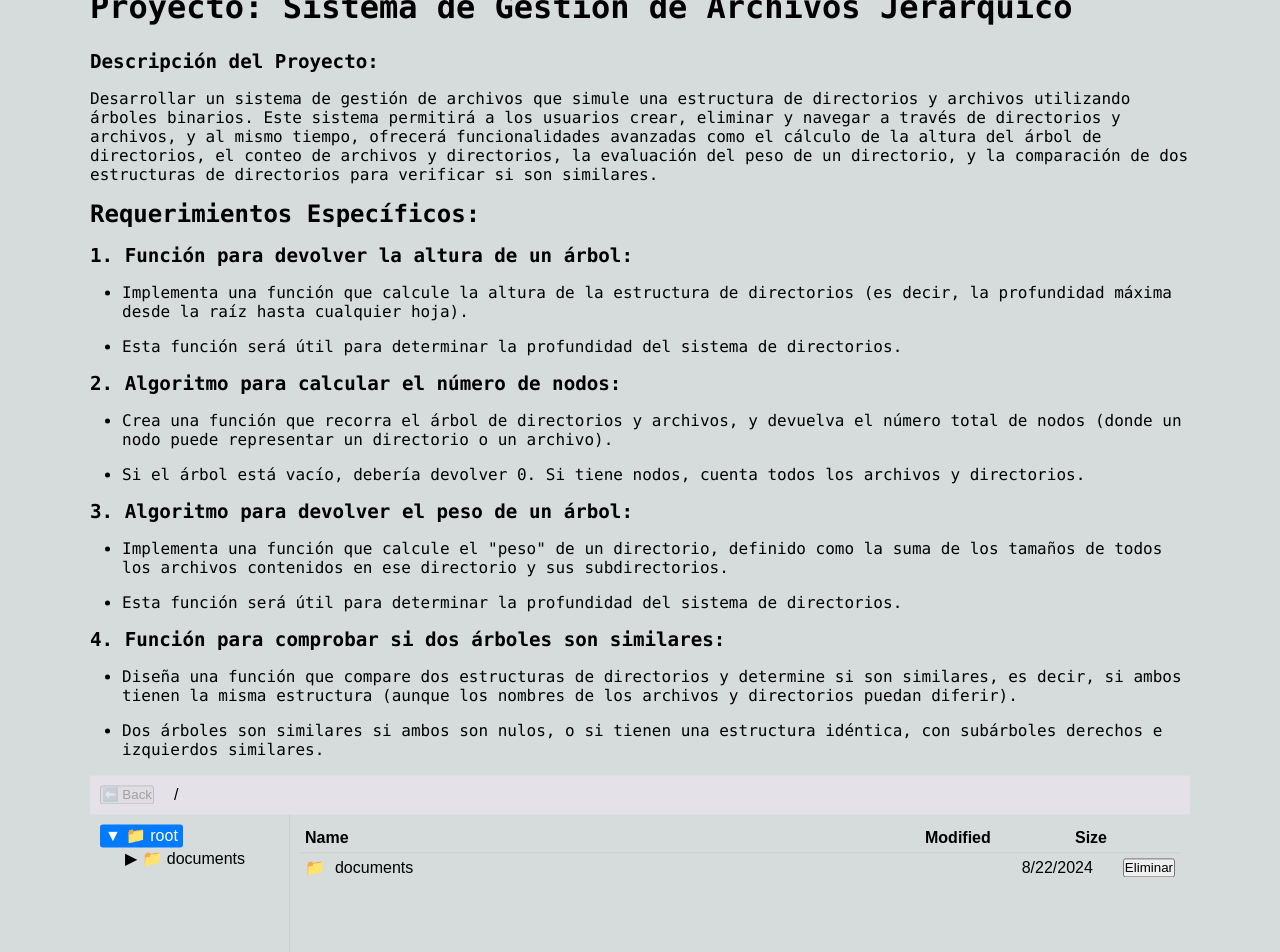
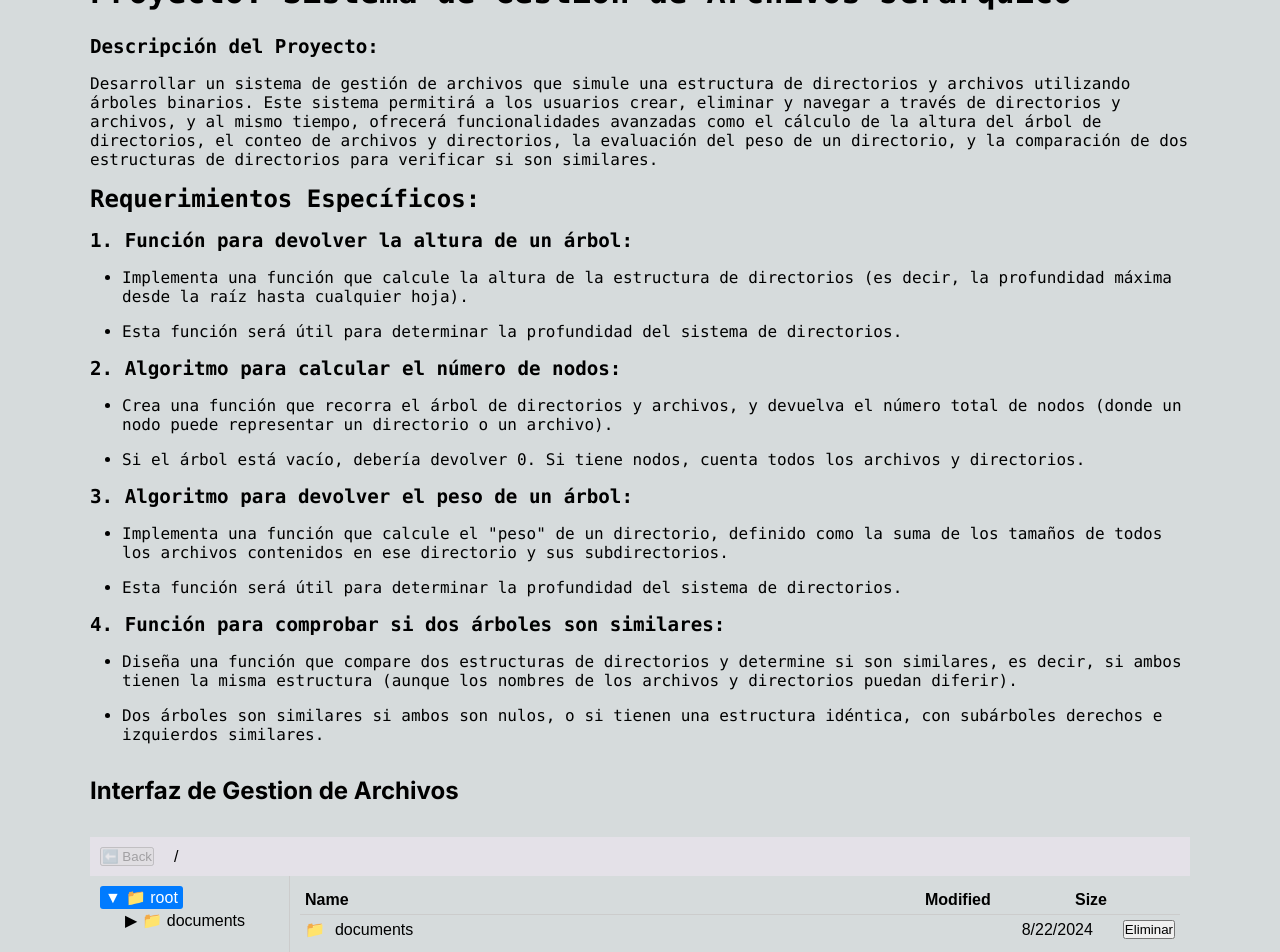
Before and after one commit to MrJohanF/trees, a Next.js app: page / in a window 1280 px wide. Shown: the top 952 px of the page. Built offline with nearby package versions, Linux system fonts and the light colour scheme.

Commit message:
refactor: Improve file manager UI and functionality Added: Prismjs v- 1.29.0 Lib

```diff
--- a/package.json
+++ b/package.json
@@ -9,8 +9,10 @@
     "lint": "next lint"
   },
   "dependencies": {
+    "next": "14.2.6",
+    "prismjs": "^1.29.0",
     "react": "^18",
     "react-dom": "^18",
-    "next": "14.2.6"
+    "react-syntax-highlighter": "^15.5.0"
   }
 }
--- a/src/app/page.js
+++ b/src/app/page.js
@@ -110,6 +110,8 @@ export default function Home() {
         </ul>
       </div>
 
+      <h2 style={{marginTop: "2rem", marginBottom: "2rem"}}>Interfaz de Gestion de Archivos</h2>
+
 
       <FileManager />
 
```
Also changed, not shown: 1 other file (tests, documents, lock files or other folders).
